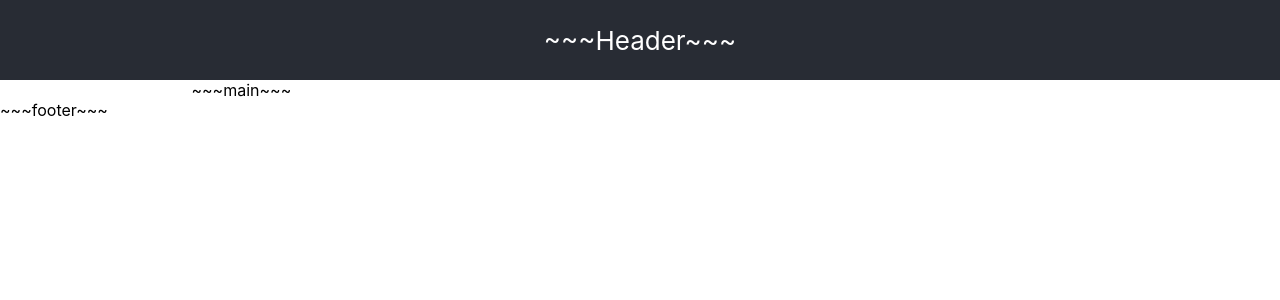
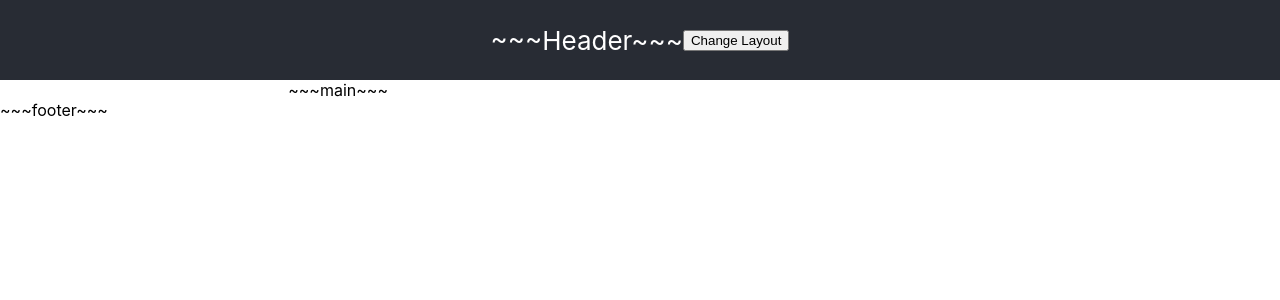
Before and after one commit to LincolnFleet/wordle-clone, a React (Create React App) app: page / in a window 1280 px wide. Shown: the top 300 px of the page. Built offline with nearby package versions, Linux system fonts and the light colour scheme.

Commit message:
Create definitions file for types, const, funcs
Refactor component Props type to definitions.tsx

```diff
--- a/src/components/app/App.tsx
+++ b/src/components/app/App.tsx
@@ -6,16 +6,16 @@ import Header from "../header/Header";
 import Main from "../main/Main";
 import Footer from "../footer/Footer";
 
-function App(): JSX.Element {
+export default function App(): JSX.Element {
+	const [layoutClass, setLayoutClass] = React.useState("default");
+
 	return (
-		<div className="app">
-			<Layout>
-				<Header />
+		<div data-testid="app" className="app">
+			<Layout layoutClass={layoutClass}>
+				<Header setLayoutClass={setLayoutClass} />
 				<Main />
 				<Footer />
 			</Layout>
 		</div>
 	);
 }
-
-export default App;
--- a/src/components/footer/Footer.tsx
+++ b/src/components/footer/Footer.tsx
@@ -1,16 +1,12 @@
 import React from "react";
 import "./footer.css";
+// import types
+import { Props } from "../../modules/definitions";
 
-interface Props {
-	children?: JSX.Element[];
-}
-
-function Footer(props: Props): JSX.Element {
+export default function Footer(props: Props): JSX.Element {
 	return (
 		<footer data-testid="footer">
 			<div>~~~footer~~~</div>
 		</footer>
 	);
 }
-
-export default Footer;
--- a/src/components/header/Header.tsx
+++ b/src/components/header/Header.tsx
@@ -1,12 +1,19 @@
 import React from "react";
 import "./header.css";
+// import types
+import { Props } from "../../modules/definitions"
 
-interface Props {
-	children?: JSX.Element[];
+interface localProps extends Props {
+	setLayoutClass: Function;
 }
 
-function Header(props: Props): JSX.Element {
-	return <header data-testid="header">~~~Header~~~</header>;
+export default function Header({ setLayoutClass }: localProps): JSX.Element {
+	return (
+		<header data-testid="header">
+			~~~Header~~~
+			<button onClick={()=>{}}>
+				Change Layout
+			</button>
+		</header>
+	);
 }
-
-export default Header;
--- a/src/components/layout/Layout.tsx
+++ b/src/components/layout/Layout.tsx
@@ -1,12 +1,12 @@
 import React from "react";
 import "./layout.css";
+// import types
+import { Props } from "../../modules/definitions"
 
-interface Props {
-	children: JSX.Element[];
+interface localProps extends Props { layoutClass: String };
+
+export default function Layout({ children, layoutClass = "default" }: localProps): JSX.Element {
+	return <div className={ "layout " + layoutClass }>{ children }</div>;
 }
 
-function LayoutDefault({ children }: Props): JSX.Element {
-	return <div className="layout default">{children}</div>;
-}
-
-export default LayoutDefault;
+// export default Layout;
--- a/src/components/main/Main.tsx
+++ b/src/components/main/Main.tsx
@@ -1,16 +1,12 @@
 import React from "react";
 import "./main.css";
+// import types
+import { Props } from "../../modules/definitions"
 
-interface Props {
-	children?: JSX.Element[];
-}
-
-function Main(props: Props): JSX.Element {
+export default function Main(props: Props): JSX.Element {
 	return (
 		<main data-testid="main">
 			<div>~~~main~~~</div>
 		</main>
 	);
 }
-
-export default Main;
--- /dev/null
+++ b/src/modules/definitions.tsx
@@ -0,0 +1,3 @@
+export interface Props {
+	children?: JSX.Element[];
+}
```
